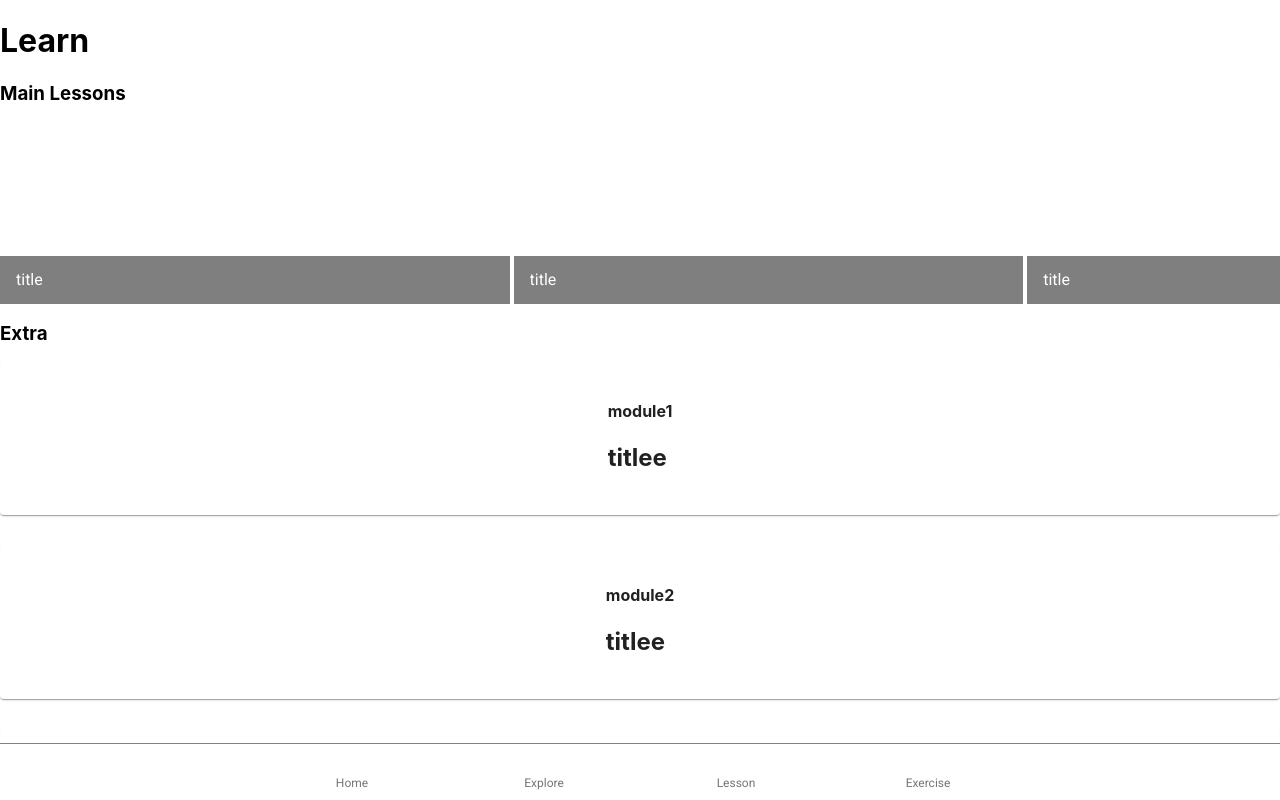
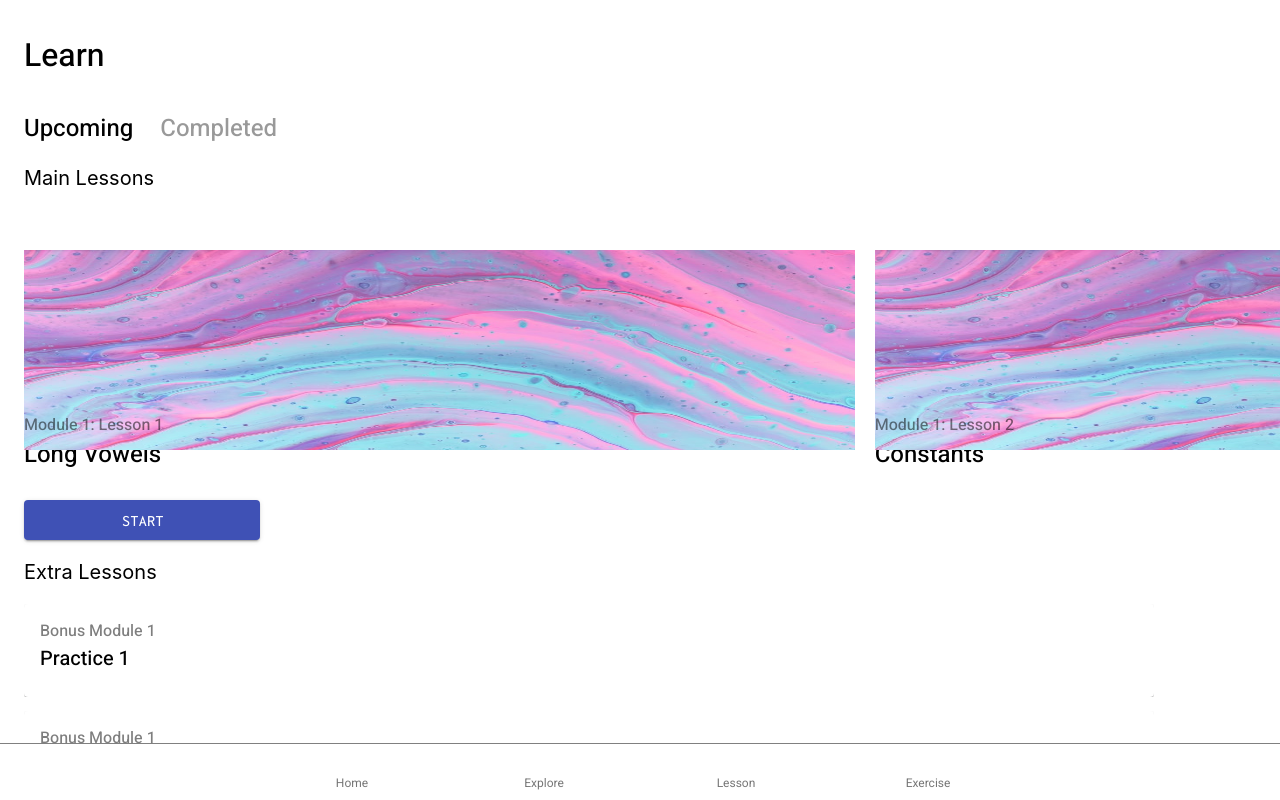
Before and after one commit to michaelhtleung/speech-training-app, a React (Create React App) app in the folder my-app/: page /explore in a window 1280 px wide. Shown: the top 800 px of the page. Built offline with nearby package versions, Linux system fonts and the light colour scheme; some icons are missing.

Commit message:
add explore page

```diff
--- a/my-app/public/index.html
+++ b/my-app/public/index.html
@@ -16,6 +16,10 @@
     -->
     <link rel="manifest" href="%PUBLIC_URL%/manifest.json" />
     <link rel="stylesheet" href="https://fonts.googleapis.com/css?family=Roboto:300,400,500,700&display=swap" />
+    <link rel="preconnect" href="https://fonts.googleapis.com">
+<link rel="preconnect" href="https://fonts.gstatic.com" crossorigin>
+<link href="https://fonts.googleapis.com/css2?family=Heebo:wght@500&display=swap" rel="stylesheet">
+<link href="https://fonts.googleapis.com/css2?family=Inconsolata:wght@400;500&display=swap" rel="stylesheet">
     <!--
       Notice the use of %PUBLIC_URL% in the tags above.
       It will be replaced with the URL of the `public` folder during the build.
--- a/my-app/src/App.css
+++ b/my-app/src/App.css
@@ -37,7 +37,247 @@
   }
 }
 
+.exploreExtraLessonsHeader {
+  /* width: 126px;
+  height: 29px;
+
+font-family: Heebo;
+font-style: normal;
+font-weight: normal;
+font-size: 20px;
+line-height: 29px;
+
+color: #000000; */
+font-size: 20px;
+}
+
+.exploreGridStartText {
+width: 40px;
+height: 17px;
+
+
+font-family: Inconsolata;
+font-style: normal;
+font-weight: 500;
+font-size: 16px;
+line-height: 17px;
+/* identical to box height */
+
+
+color: #FFFFFF;
+
+
+/* Inside Auto Layout */
+
+flex: none;
+order: 0;
+flex-grow: 0;
+margin: 0px 8px;
+}
+
+.exploreGridStart {
+  display: flex;
+flex-direction: row;
+justify-content: center;
+align-items: center;
+padding: 8px;
+
+margin-top: 10px !important;
+width: 236px;
+height: 40px;
+
+
+/* Blue/Main */
+
+background: #4361EE;
+border-radius: 4px;
+
+/* Inside Auto Layout */
+
+flex: none;
+order: 2;
+align-self: stretch;
+flex-grow: 0;
+margin: 0px 0px;
+}
+
+.exploreImageDescription {
+  font-family: Heebo;
+font-style: normal;
+font-weight: 500;
+font-size: 24px;
+line-height: 35px;
+
+color: #000000;
+
+
+/* Inside Auto Layout */
+
+flex: none;
+order: 1;
+flex-grow: 0;
+margin: 0px 0px;
+}
+
+.exploreExtraLessonsTitle {
+  height: 24px;
+
+  font-family: Heebo;
+font-style: normal;
+font-weight: normal;
+font-size: 16px;
+line-height: 23px;
+/* identical to box height */
+
+
+color: #000000;
+
+opacity: 0.5;
+
+/* Inside Auto Layout */
+
+flex: none;
+order: 0;
+flex-grow: 0;
+margin: 0px 0px;
+}
+
+.exploreExtraLessonsSubTitle {
+
+  width: 91px;
+  height: 29px;
+
+font-family: Heebo;
+font-style: normal;
+font-weight: 500;
+font-size: 20px;
+line-height: 29px;
+
+color: #000000;
+
+
+/* Inside Auto Layout */
+
+flex: none;
+order: 1;
+flex-grow: 0;
+margin: 0px 0px;
+}
+
+.exploreHeader {
+  width: 81px;
+  height: 47px;
+
+  font-family: Heebo;
+  font-style: normal;
+  font-weight: 500;
+  font-size: 32px;
+  line-height: 47px;
+  /* identical to box height */
+
+
+  color: #000000;
+}
+
+.exploreUpcoming {
+width: 110px;
+height: 35px;
+
+font-family: Heebo;
+font-style: normal;
+font-weight: 500;
+font-size: 24px;
+line-height: 35px;
+
+color: #000000;
+}
+
+.exploreCompleted {
+  width: 118px;
+  height: 35px;
+
+font-family: Heebo;
+font-style: normal;
+font-weight: 500;
+font-size: 24px;
+line-height: 35px;
+
+color: #000000;
+
+opacity: 0.4;
+}
+
+.exploreExtraLessonsButton {
+  display: flex;
+flex-direction: row;
+justify-content: center;
+align-items: center;
+padding: 8px;
+
+position: static;
+width: 40px;
+height: 40px;
+left: 271px;
+top: 22.5px;
+
+/* BG / Dark */
+
+background: #161B25;
+border-radius: 4px;
+
+/* Inside Auto Layout */
+
+flex: none;
+order: 1;
+flex-grow: 0;
+margin: 0px 8px;
+}
+
+
+.exploreMainLessons {
+  /* width: 125px;
+  height: 29px;
+
+font-family: Heebo;
+font-style: normal;
+font-weight: normal;
+font-size: 20px;
+line-height: 29px;
+
+color: #000000; */
+font-size: 20px;
+}
+
+.exploreModule {
+  font-family: Heebo;
+font-style: normal;
+font-weight: normal;
+font-size: 16px;
+line-height: 23px;
+/* identical to box height */
+
+
+color: #000000;
+
+opacity: 0.5;
+
+/* Inside Auto Layout */
+
+flex: none;
+order: 0;
+flex-grow: 0;
+margin: 0px 0px;
+}
+
 .footer {
   position: 'absolute';
   bottom: 0;
 }
+
+.exploreParentDiv {
+  margin-left: 24px;
+}
+
+.footerDiv {
+  height: 90px;
+}
--- a/my-app/src/Explore.js
+++ b/my-app/src/Explore.js
@@ -7,9 +7,12 @@ import GridListTile from '@material-ui/core/GridListTile';
 import GridListTileBar from '@material-ui/core/GridListTileBar';
 import Card from '@material-ui/core/Card';
 import CardContent from '@material-ui/core/CardContent';
+import image from './background_img.jpeg'
+import { Button } from '@material-ui/core';
 // import AppBar from '@material-ui/core/AppBar';
 // import Tabs from '@material-ui/core/Tabs';
 // import Tab from '@material-ui/core/Tab';
+
 
 
 const useStyles = makeStyles((theme) => ({
@@ -18,10 +21,25 @@ const useStyles = makeStyles((theme) => ({
     flexWrap: 'wrap',
     justifyContent: 'space-around',
     overflow: 'hidden',
-    minWidth: 275,
   },
   gridList: {
-    flexWrap: 'nowrap'
+    flexWrap: 'nowrap',
+
+  },
+  gridListTile: {
+    borderRadius: '10px',
+    height: "300px !important",
+  },
+  gridListImage: {
+    height: '200px'
+  },
+  gridListImageDescription: {
+
+  },
+  extraGridListTile: {
+    width: '90% !important',
+    height: '100% !important',
+    marginBottom: '10px'
   },
   bullet: {
     display: 'inline-block',
@@ -38,28 +56,38 @@ const useStyles = makeStyles((theme) => ({
 
 const tileData = [
     {
-      title: 'title'
+      image: image,
+      title: 'Module 1: Lesson 1',
+      description: "Long Vowels"
     },
     {
-      title: 'title'
+      image: image,
+      title: 'Module 1: Lesson 2',
+      description: 'Constants'
     },
     {
-      title: 'title'
+      image: image,
+      title: 'Modeule 1: Lesson 3',
+      description: 'Numbers'
     }
 ];
 
 const tileDataExtra = [
     {
-      title: 'titlee',
-      subtitle: 'module1'
+      title: 'Bonus Module 1',
+      subtitle: 'Practice 1'
     },
     {
-      title: 'titlee',
-      subtitle: 'module2'
+      title: 'Bonus Module 1',
+      subtitle: 'Practice 2'
     },
     {
-      title: 'titlee',
-      subtitle: 'module3'
+      title: 'Bonus Module 2',
+      subtitle: 'Practice 1'
+    },
+    {
+      title: 'Bonus Module 2',
+      subtitle: 'Practice 1'
     }
 ];
 
@@ -93,34 +121,44 @@ export default function Explore() {
     // });
 
     return (
+        <div className={'exploreParentDiv'}>
+        <p className={'exploreHeader'}>Learn</p>
+        <span className={'exploreUpcoming'}>Upcoming</span>
+        &nbsp;&nbsp;&nbsp;&nbsp;&nbsp;&nbsp;
+        <span className={'exploreCompleted'}>Completed</span>
+        <p className={'exploreMainLessons'}>Main Lessons</p>
         <div>
-        <h1>Learn</h1>
-        {/* tab panel */}
-        <div>
-            <h3>Main Lessons</h3>
             <div>
-                <GridList className={classes.gridList} cols={2.5}>
+                <GridList className={classes.gridList} spacing={20} cols={1.5}>
                     {tileData.map((tile) => (
-                    <GridListTile> {/* key={tile.img}>
-                        <img src={tile.img} alt={tile.title} />*/}
-                        <GridListTileBar
-                            title={tile.title}
-                        />
+                    <GridListTile className={classes.gridListTile} key={tile.image}>
+
+                      <img className={classes.gridListImage} src={tile.image} alt={tile.title} />
+                      <p className={'exploreModule'}>{tile.title}</p>
+                      <p className={'exploreImageDescription'}>{tile.description}</p>
+
+
                     </GridListTile>
                     ))}
                 </GridList>
+
             </div>
         </div>
+        <Button variant="contained" color="primary" className={'exploreGridStart'}><span className={'exploreGridStartText'}>Start</span></Button>
         <div>
-            <h3>Extra</h3>
+          <p className={'exploreExtraLessonsHeader'}>Extra Lessons</p>
             <div>
                 <GridList cols={1}>
                     {tileDataExtra.map((tile) => (
-                    <GridListTile>
-                        <Card className={classes.root}>
+                    <GridListTile className={classes.extraGridListTile}>
+                        <Card>
                             <CardContent>
-                                <h4>{tile.subtitle}</h4>
-                                <h2>{tile.title}</h2>
+                            <p className={'exploreExtraLessonsTitle'}>{tile.title}</p>
+                            {/* <Button className={'exploreExtraLessonsButton'} variant="contained" color="primary">
+                              Primary
+                            </Button> */}
+
+                            <p className={'exploreExtraLessonsSubTitle'}>{tile.subtitle}</p>
                             </CardContent>
                         </Card>
                     </GridListTile>
--- a/my-app/src/Footer.js
+++ b/my-app/src/Footer.js
@@ -51,6 +51,10 @@ export default function Footer() {
     // });
 
     return (
+        <div>
+        <div className={'footerDiv'}>
+
+        </div>
         <BottomNavigation
             showLabels
             className={classes.root}
@@ -80,5 +84,6 @@ export default function Footer() {
                 icon={<box-icon name='dumbbell'></box-icon>}
             />
         </BottomNavigation>
+        </div>
     );
 }
```
Also changed, not shown: my-app/src/background_img.jpeg (added).
